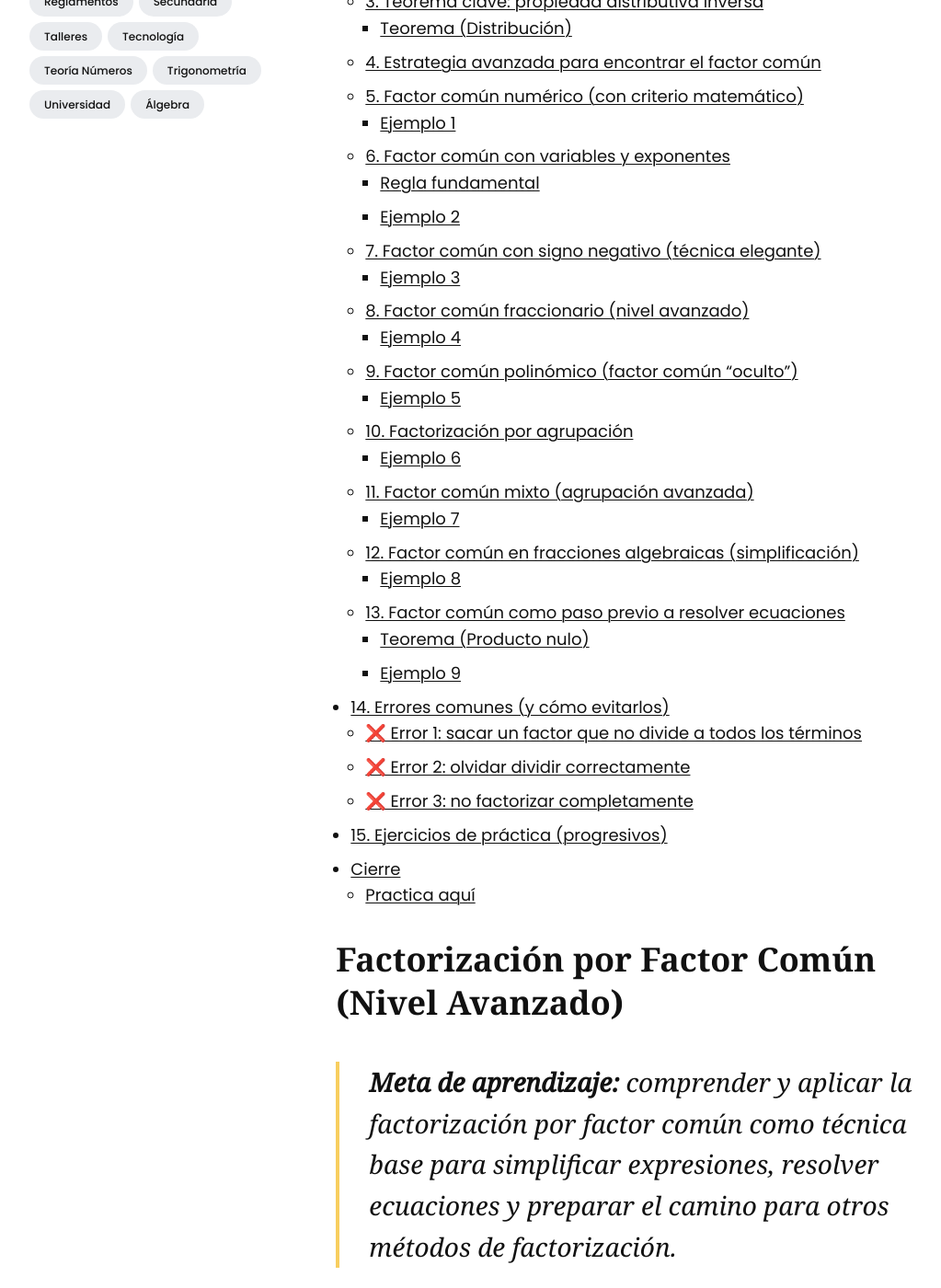
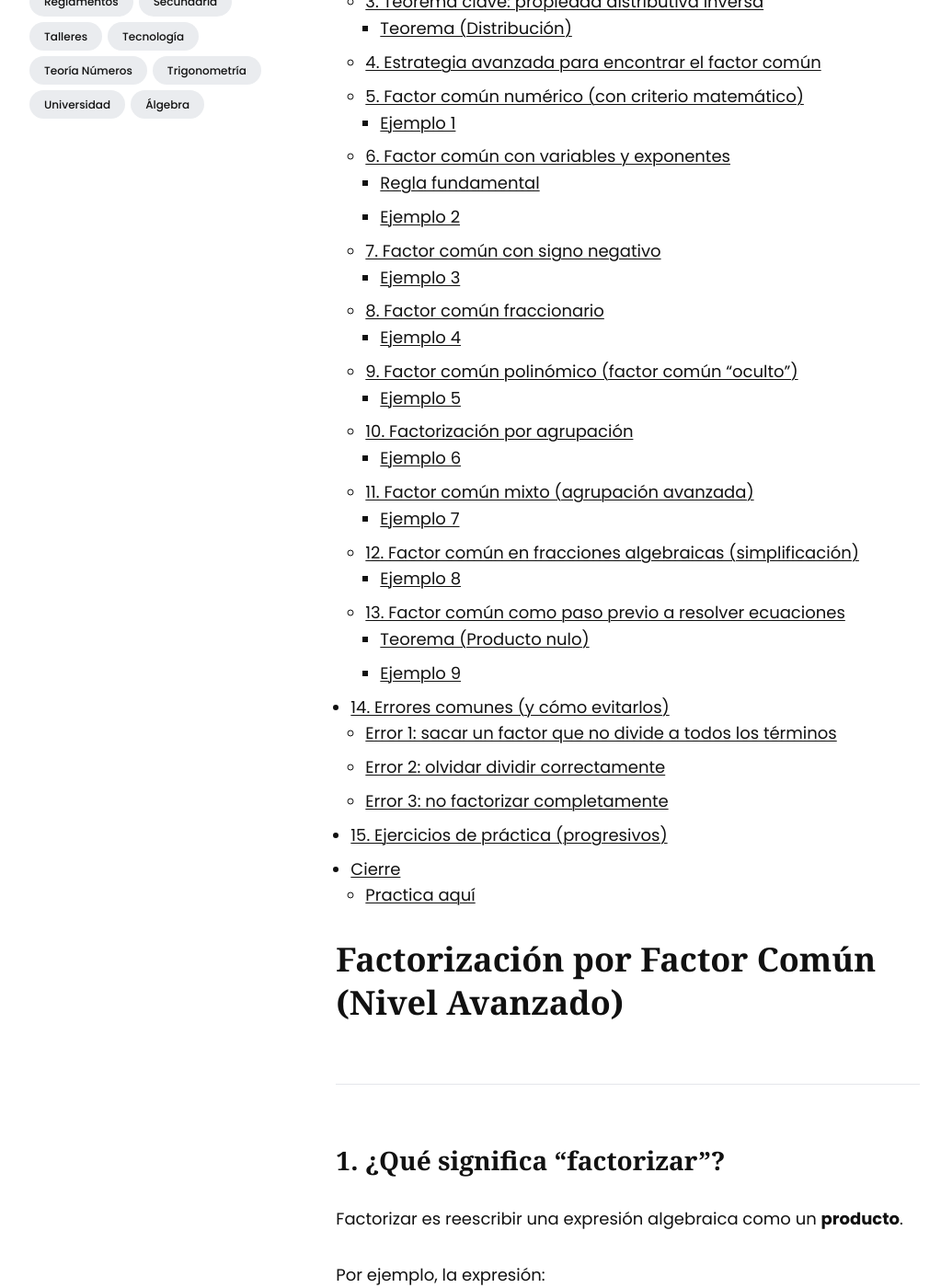
Before and after one commit to asoesem/asoesem.github.io, a Jekyll site: the page built from _posts/2026-03-30-factorizacion-por-factor-comun-segunda-parte.md, in a window 1280 px wide and 1400 px high, scrolled down 1255 px. Shown: the whole window at 92% size, without its empty margins (124-1147 px from the left). Built offline with Jekyll 4.4.1, drawn with Linux system fonts in a browser that asks for light colours; a script that is not in the unit is left out; the table of contents is made by our own code; some of the changed text lies outside the part shown.

Commit message:
Update 2026-03-30-factorizacion-por-factor-comun-segunda-parte.md
Forma y no fondo

```diff
--- a/_posts/2026-03-30-factorizacion-por-factor-comun-segunda-parte.md
+++ b/_posts/2026-03-30-factorizacion-por-factor-comun-segunda-parte.md
@@ -12,9 +12,6 @@
 ---
 
 # Factorización por Factor Común (Nivel Avanzado)
-
-> **Meta de aprendizaje:** comprender y aplicar la factorización por factor común como técnica base para simplificar expresiones, resolver ecuaciones y preparar el camino para otros métodos de factorización.
-
 ---
 
 ## 1. ¿Qué significa “factorizar”?
@@ -202,13 +197,13 @@
 
 ---
 
-## 7. Factor común con signo negativo (técnica elegante)
+## 7. Factor común con signo negativo
 
 A veces conviene extraer un signo negativo para que el polinomio dentro del paréntesis quede más ordenado.
 
 ### Ejemplo 3
 
-Factoriza:
+Factoricemos la siguiente expresión algebraica:
 
 $$
 -5x^3 + 10x^2 - 15x
@@ -240,7 +235,7 @@
 
 ---
 
-## 8. Factor común fraccionario (nivel avanzado)
+## 8. Factor común fraccionario
 
 ### Ejemplo 4
 
@@ -252,13 +247,7 @@
 
 **Paso 1.** Factor común numérico.
 
-Observamos que:
-
-$$
-\frac{3}{8}
-$$
-
-es un factor común adecuado.
+Observamos que: $$\frac{3}{8}$$ es un factor común adecuado.
 
 **Paso 2.** También hay factor común literal $x$.
 
@@ -522,7 +511,7 @@
 
 # 14. Errores comunes (y cómo evitarlos)
 
-### ❌ Error 1: sacar un factor que no divide a todos los términos
+### Error 1: sacar un factor que no divide a todos los términos
 
 Ejemplo poco conveniente:
 
@@ -530,7 +519,7 @@
 6x + 9 = 6(x+1.5)
 $$
 
-Esto es correcto, pero no es elegante. Mejor:
+Esto es correcto, pero no es lo adecuado. Mejor hacerlo de la siguiente manera:
 
 $$
 6x + 9 = 3(2x+3)
@@ -538,7 +527,7 @@
 
 ---
 
-### ❌ Error 2: olvidar dividir correctamente
+### Error 2: olvidar dividir correctamente
 
 Ejemplo correcto:
 
@@ -554,7 +543,7 @@
 
 ---
 
-### ❌ Error 3: no factorizar completamente
+### Error 3: no factorizar completamente
 
 Ejemplo incompleto:
 
@@ -572,8 +561,7 @@
 
 # 15. Ejercicios de práctica (progresivos)
 
-> **Instrucción:** Factoriza completamente.
-> Cada ejercicio aumenta el nivel de dificultad.
+**Instrucción:** Factoriza completamente cada uno de las siguientes expresiones algebraicas
 
 1. $$8x + 12$$
 
```
Also changed, not shown: other parts of _posts/2026-03-30-factorizacion-por-factor-comun-segunda-parte.md (+10 -18 lines).
